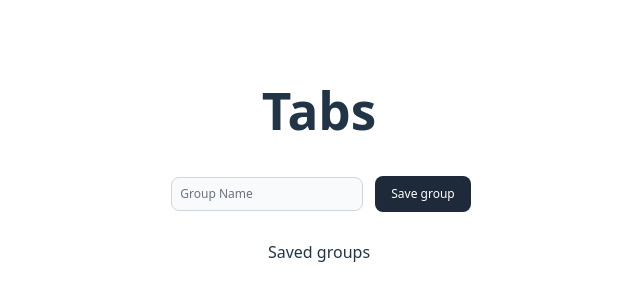
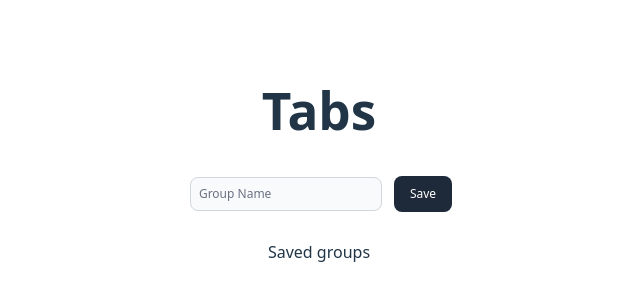
Before and after one commit to jchips/tabs, a React (Vite) app: page / in a window 1280 px wide. Shown: the part 222-522 px from the top of the page, without its empty margins (321-961 px from the left). Built offline with nearby package versions, Linux system fonts and the light colour scheme.

Commit message:
improved styling

```diff
--- a/src/App.jsx
+++ b/src/App.jsx
@@ -84,7 +84,7 @@ function App() {
           type='button'
           className='text-white bg-gray-800 hover:bg-gray-900 focus:outline-none focus:ring-4 focus:ring-gray-300 font-medium rounded-lg text-xs px-4 py-2.5 my-2 mx-1 dark:bg-gray-800 dark:hover:bg-gray-700 dark:focus:ring-gray-700 dark:border-gray-700'
         >
-          Save group
+          Save
         </button>
       </div>
 
@@ -100,7 +100,7 @@ function App() {
             </span>
             <SmallButton
               onClick={() => openGroup(group)}
-              className='bg-indigo-800 hover:bg-indigo-900 focus:ring-indigo-300 dark:bg-indigo-800 dark:hover:bg-indigo-700 dark:focus:ring-indigo dark:border-indigo-700'
+              className='text-white bg-indigo-800 hover:bg-indigo-900 focus:ring-indigo-300 font-medium focus:outline-none focus:ring-4 rounded-md text-xs px-3 py-2 m-2 dark:bg-indigo-800 dark:hover:bg-indigo-700 dark:focus:ring-indigo-700 dark:border-indigo-700'
             >
               Open
             </SmallButton>
--- a/src/components/buttons/SmallButton.jsx
+++ b/src/components/buttons/SmallButton.jsx
@@ -3,7 +3,7 @@ import { twMerge } from 'tailwind-merge';
 
 const SmallButton = ({ children, className = '', ...props }) => {
   const baseStyle =
-    'text-white bg-gray-800 hover:bg-gray-900 focus:ring-gray-300 font-medium focus:outline-none focus:ring-4 font-medium rounded-md text-xs px-3 py-2 m-2 dark:bg-gray-800 dark:hover:bg-gray-700 dark:focus:ring-gray-700 dark:border-gray-700';
+    'text-indigo-700 hover:text-white border border-indigo-700 hover:bg-indigo-800 focus:ring-4 focus:outline-none focus:ring-indigo-300 font-medium rounded-md text-xs text-center px-3 py-2 m-2 dark:border-indigo-400 dark:text-indigo-400 dark:hover:text-white dark:hover:bg-indigo-500 dark:focus:ring-indigo-900';
   return (
     <button
       type='button'
--- a/src/components/buttons/TableButton.jsx
+++ b/src/components/buttons/TableButton.jsx
@@ -4,7 +4,7 @@ const TableButton = ({ children, ...props }) => {
   return (
     <button
       type='button'
-      className='w-full text-white bg-indigo-800 hover:bg-indigo-900 focus:outline-none focus:ring-4 focus:ring-indigo-300 font-medium rounded-lg text-sm p-3 m-2 dark:bg-indigo-800 dark:hover:bg-indigo-700 dark:focus:ring-indigo-700 dark:border-indigo-700'
+      className='w-full text-indigo-700 hover:text-white border border-indigo-700 hover:bg-indigo-800 focus:ring-4 focus:outline-none focus:ring-indigo-300 font-medium rounded-lg text-sm p-3 m-2 text-center dark:border-indigo-400 dark:text-indigo-400 dark:hover:text-white dark:hover:bg-indigo-500 dark:focus:ring-indigo-900'
       {...props}
     >
       {children}
```
